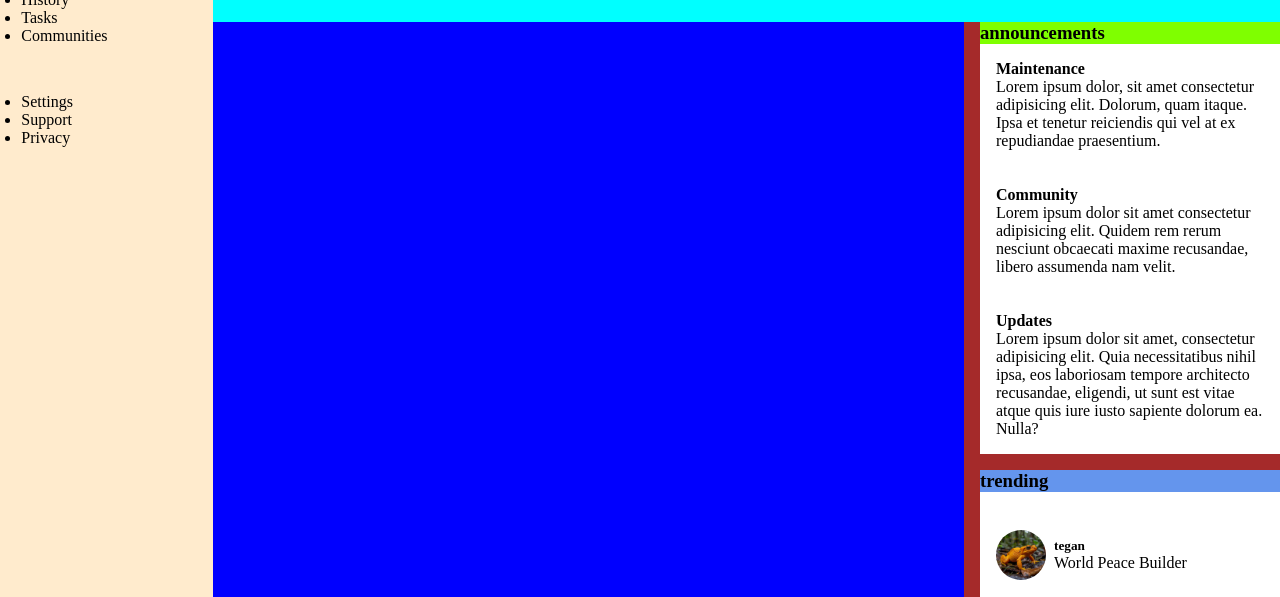
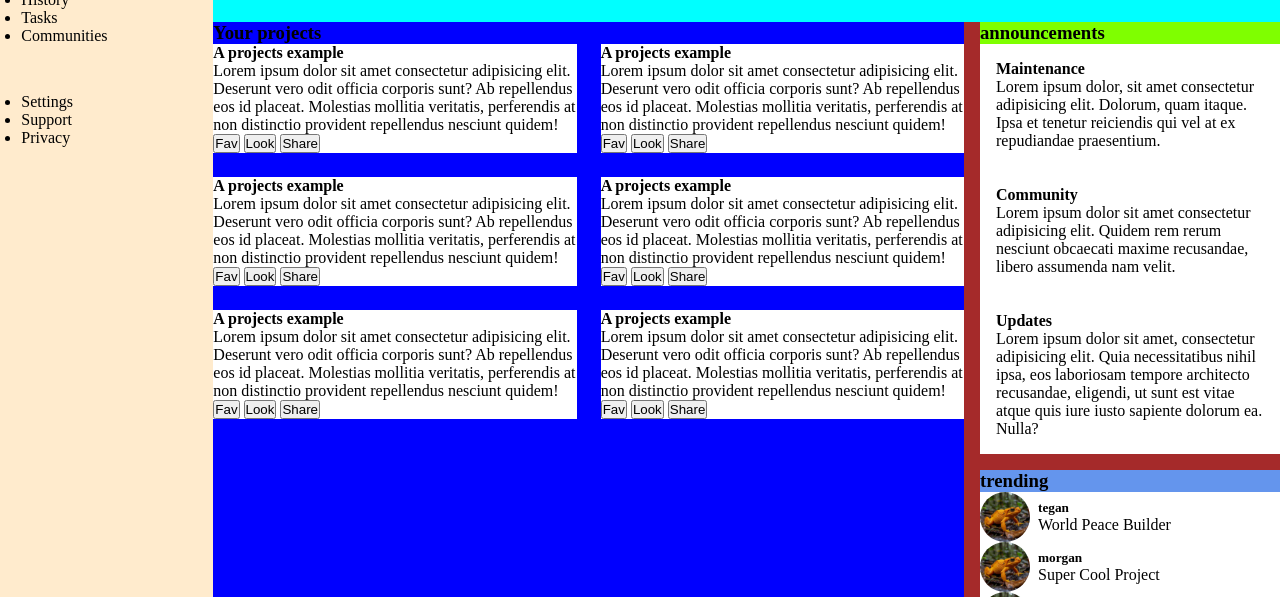
Before and after one commit to maj-dan/admin-dashboard, a plain HTML site: page index.html in a window 1280 px wide. Shown: the part 154-751 px from the top of the page. Drawn offline with Linux system fonts and the light colour scheme.

Commit message:
Create basic layout for projects area

```diff
--- a/css/style.css
+++ b/css/style.css
@@ -100,7 +100,6 @@ header > div {
 }
 
 .announ-container {
-    flex: 1;
     padding: 1rem;
     display: grid;
     grid-template-rows: repeat(3, 1fr);
@@ -110,14 +109,9 @@ header > div {
 #trending {
     grid-area: trend;
     background-color: cornflowerblue;
-
-    display: flex;
-    flex-flow: column nowrap;
 }
 
 .trend-container {
-    flex: 1;
-    padding: 1rem;
     background-color: white;
 
     display: grid;
@@ -130,4 +124,16 @@ header > div {
     gap: 0.5rem;
     align-items: center;
 }
+
+.projects-container {
+    display: grid;
+    grid-template-columns: repeat(auto-fit, minmax(300px, 1fr));
+    gap: 1.5rem;
+}
+
+.project-card {
+    background-color: white;
+}
+
+
 /*-------------------------------------------------------*/
--- a/index.html
+++ b/index.html
@@ -48,7 +48,70 @@
                 </ul>
             </aside>
             <main>
-                <div id="projects"></div>
+                <div id="projects">
+                    <h3>Your projects</h3>
+                    <div class="projects-container">
+                        <div  class="project-card">
+                            <h4>A projects example</h4>
+                            <p>Lorem ipsum dolor sit amet consectetur adipisicing elit. Deserunt vero odit officia corporis sunt? Ab repellendus eos id placeat. Molestias mollitia veritatis, perferendis at non distinctio provident repellendus nesciunt quidem!</p>
+                            <div class="btns-container">
+                                <button>Fav</button>
+                                <button>Look</button>
+                                <button>Share</button>
+                            </div>
+                        </div>
+
+                        <div class="project-card">
+                            <h4>A projects example</h4>
+                            <p>Lorem ipsum dolor sit amet consectetur adipisicing elit. Deserunt vero odit officia corporis sunt? Ab repellendus eos id placeat. Molestias mollitia veritatis, perferendis at non distinctio provident repellendus nesciunt quidem!</p>
+                            <div class="btns-container">
+                                <button>Fav</button>
+                                <button>Look</button>
+                                <button>Share</button>
+                            </div>
+                        </div>
+
+                        <div class="project-card">
+                            <h4>A projects example</h4>
+                            <p>Lorem ipsum dolor sit amet consectetur adipisicing elit. Deserunt vero odit officia corporis sunt? Ab repellendus eos id placeat. Molestias mollitia veritatis, perferendis at non distinctio provident repellendus nesciunt quidem!</p>
+                            <div class="btns-container">
+                                <button>Fav</button>
+                                <button>Look</button>
+                                <button>Share</button>
+                            </div>
+                        </div>
+
+                        <div class="project-card">
+                            <h4>A projects example</h4>
+                            <p>Lorem ipsum dolor sit amet consectetur adipisicing elit. Deserunt vero odit officia corporis sunt? Ab repellendus eos id placeat. Molestias mollitia veritatis, perferendis at non distinctio provident repellendus nesciunt quidem!</p>
+                            <div class="btns-container">
+                                <button>Fav</button>
+                                <button>Look</button>
+                                <button>Share</button>
+                            </div>
+                        </div>
+
+                        <div class="project-card">
+                            <h4>A projects example</h4>
+                            <p>Lorem ipsum dolor sit amet consectetur adipisicing elit. Deserunt vero odit officia corporis sunt? Ab repellendus eos id placeat. Molestias mollitia veritatis, perferendis at non distinctio provident repellendus nesciunt quidem!</p>
+                            <div class="btns-container">
+                                <button>Fav</button>
+                                <button>Look</button>
+                                <button>Share</button>
+                            </div>
+                        </div>
+
+                        <div class="project-card">
+                            <h4>A projects example</h4>
+                            <p>Lorem ipsum dolor sit amet consectetur adipisicing elit. Deserunt vero odit officia corporis sunt? Ab repellendus eos id placeat. Molestias mollitia veritatis, perferendis at non distinctio provident repellendus nesciunt quidem!</p>
+                            <div class="btns-container">
+                                <button>Fav</button>
+                                <button>Look</button>
+                                <button>Share</button>
+                            </div>
+                        </div>
+                    </div>
+                </div>
                 <div id="announcements">
                     <h3>announcements</h3>
                     <div class="announ-container">
```
